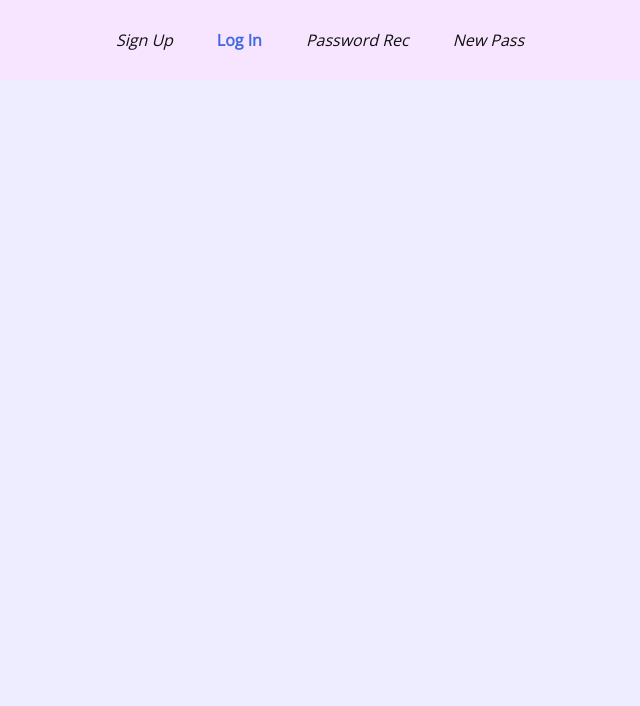
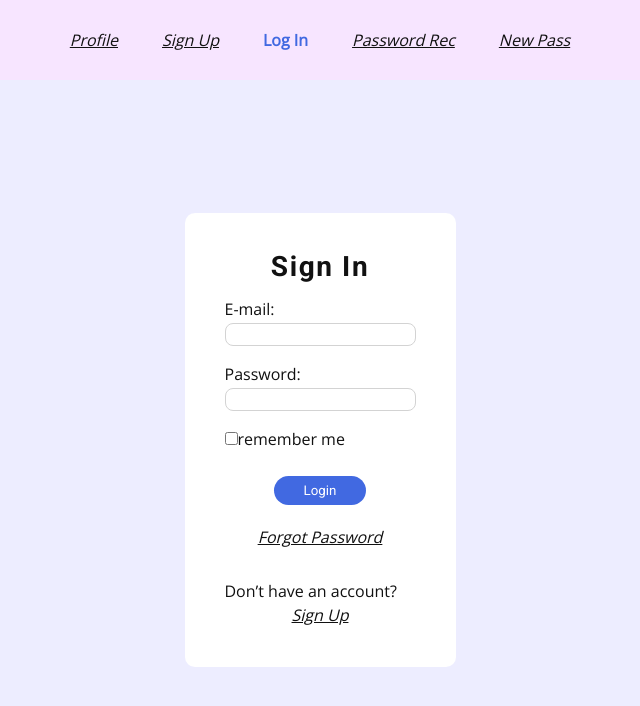
Before and after one commit to Vadzimka0/cards-team, a React (Create React App) app: page /#/login in a window 1280 px wide. Shown: the top 706 px of the page, without its empty margins (320-960 px from the left). Built offline with nearby package versions, Linux system fonts and the light colour scheme; no server answers.

Commit message:
add login logic

```diff
--- a/src/api/authApi.ts
+++ b/src/api/authApi.ts
@@ -8,9 +8,19 @@ export const authAPI = {
       '/auth/register',
       payload,
     ),
+  login: (payload: LoginData) =>
+    instance.post<LoginData, AxiosResponse<UsersInfoResponse>>('/auth/login', payload),
 };
 
 export type RegistrationData = {
   email: string;
   password: string;
 };
+export type LoginData = RegistrationData & { rememberMe: boolean };
+export type UsersInfoResponse = {
+  _id: string;
+  email: string;
+  name: string;
+  avatar?: string;
+  publicCardPacksCount: number;
+};
--- a/src/api/axiosInstance.ts
+++ b/src/api/axiosInstance.ts
@@ -1,6 +1,6 @@
 import axios from 'axios';
 
-export const developmentMode = false;
+export const developmentMode = true;
 
 export const instance = axios.create({
   baseURL: developmentMode
--- a/src/components/Navbar/Navbar.module.css
+++ b/src/components/Navbar/Navbar.module.css
@@ -18,5 +18,6 @@ a.active {
   color: royalblue;
   font-style: normal;
   font-weight: 700;
+  text-decoration: none;
   pointer-events: none;
 }
--- a/src/components/Navbar/Navbar.tsx
+++ b/src/components/Navbar/Navbar.tsx
@@ -7,8 +7,12 @@ import { ReturnComponentType } from 'types';
 
 export const Navbar = (): ReturnComponentType => (
   <header className={styles.navbar}>
-    {/* <NavLink to={PATHS.PROFILE}>Profile</NavLink> */}
-    {/* <NavLink to={PATHS.PACKS}>Packs</NavLink> */}
+    <NavLink
+      to={PATHS.PROFILE}
+      className={({ isActive }) => (isActive ? styles.active : '')}
+    >
+      Profile
+    </NavLink>
     <NavLink
       to={PATHS.SIGN_UP}
       className={({ isActive }) => (isActive ? styles.active : '')}
--- a/src/index.css
+++ b/src/index.css
@@ -59,7 +59,7 @@ body {
 a {
   color: var(--clr-black);
   outline: none;
-  text-decoration: none;
+  text-decoration: underline;
   /*padding: 2px 1px 0;*/
 }
 
@@ -161,58 +161,6 @@ button {
   }
 }
 
-/*  global classes */
-
-/*.btn {
-  text-transform: uppercase;
-  background: var(--clr-white);
-  color: var(--clr-black);
-  padding: 0.375rem 0.75rem;
-  letter-spacing: var(--spacing);
-  display: inline-block;
-  font-weight: 400;
-  transition: var(--transition);
-  font-size: 0.875rem;
-  border: 2px solid transparent;
-  cursor: pointer;
-  box-shadow: 0 1px 3px rgba(0, 0, 0, 0.2);
-  border-radius: var(--radius);
-}
-
-.btn:hover {
-  background: var(--clr-white);
-  color: var(--clr-black);
-}
-
-
-.section {
-  padding: 1rem 0;
-  position: relative;
-}
-
-.section-center {
-  width: 90vw;
-  margin: 0 auto;
-  max-width: 1170px;
-}
-
-@media screen and (min-width: 992px) {
-  .section-center {
-    width: 95vw;
-  }
-}
-
-.loading-img {
-  width: 20rem;
-  height: 20rem;
-  display: block;
-  margin: 10rem auto 0;
-}
-
-main {
-  padding-bottom: 2rem;
-}*/
-
 main {
   min-height: 90vh;
   display: flex;
--- a/src/pages/LogIn/LogIn.module.css
+++ b/src/pages/LogIn/LogIn.module.css
@@ -0,0 +1,40 @@
+.title {
+  text-align: center;
+}
+
+.form > * {
+  margin-top: 16px;
+}
+
+.form label {
+  cursor: pointer;
+}
+
+.form label input {
+  background-color: #fff;
+}
+
+.form button {
+  display: block;
+  margin: 25px auto 0;
+  padding: 7px 30px;
+  border-radius: 20px;
+  border: none;
+  background-color: royalblue;
+  color: #fff;
+  cursor: pointer;
+}
+
+.info {
+  display: flex;
+  flex-direction: column;
+  margin-top: 20px;
+}
+
+.info div {
+  padding-top: 30px;
+}
+
+.link {
+  margin: auto;
+}
--- a/src/pages/LogIn/LogIn.tsx
+++ b/src/pages/LogIn/LogIn.tsx
@@ -1,3 +1,75 @@
+import { FormEvent, useState } from 'react';
+
+import { useDispatch, useSelector } from 'react-redux';
+import { Navigate, NavLink } from 'react-router-dom';
+
+import { PATHS } from 'enums';
+import styles from 'pages/SignUp/SignUp.module.css';
+import { login } from 'store/reducers/authReducer';
+import { AppStoreType } from 'store/store';
 import { ReturnComponentType } from 'types';
 
-export const LogIn = (): ReturnComponentType => null;
+export const LogIn = (): ReturnComponentType => {
+  const dispatch = useDispatch();
+  const isLoggedIn = useSelector<AppStoreType, boolean>(state => state.auth.isLoggedIn);
+
+  const [values, setValues] = useState({
+    email: '',
+    password: '',
+    rememberMe: false,
+  });
+
+  const handleFormSubmit = (e: FormEvent): void => {
+    e.preventDefault();
+    dispatch(login({ ...values }));
+  };
+
+  if (isLoggedIn) return <Navigate to={PATHS.PROFILE} />;
+
+  return (
+    <div>
+      <h3 className={styles.title}>Sign In</h3>
+
+      <form onSubmit={handleFormSubmit} className={styles.form}>
+        <label htmlFor="loginEmail">
+          <div>E-mail:</div>
+          <input
+            id="loginEmail"
+            type="email"
+            value={values.email}
+            onChange={e => setValues({ ...values, email: e.currentTarget.value })}
+          />
+        </label>
+        <label htmlFor="loginPassword">
+          <div>Password:</div>
+          <input
+            id="loginPassword"
+            type="password"
+            autoComplete="on"
+            value={values.password}
+            onChange={e => setValues({ ...values, password: e.currentTarget.value })}
+          />
+        </label>
+        <label htmlFor="loginRememberMe">
+          <input
+            id="loginRememberMe"
+            type="checkbox"
+            checked={values.rememberMe}
+            onChange={e => setValues({ ...values, rememberMe: e.currentTarget.checked })}
+          />
+          <span>remember me</span>
+        </label>
+        <button type="submit">Login</button>
+      </form>
+      <div className={styles.info}>
+        <NavLink className={styles.link} to={PATHS.PASSWORD_RECOVERY}>
+          Forgot Password
+        </NavLink>
+        <div>Don’t have an account?</div>
+        <NavLink className={styles.link} to={PATHS.SIGN_UP}>
+          Sign Up
+        </NavLink>
+      </div>
+    </div>
+  );
+};
--- a/src/pages/Profile/Profile.tsx
+++ b/src/pages/Profile/Profile.tsx
@@ -1,3 +1,23 @@
+import { useSelector } from 'react-redux';
+import { Navigate } from 'react-router-dom';
+
+import { UsersInfoResponse } from 'api/authApi';
+import { PATHS } from 'enums';
+import { AppStoreType } from 'store/store';
 import { ReturnComponentType } from 'types';
 
-export const Profile = (): ReturnComponentType => null;
+export const Profile = (): ReturnComponentType => {
+  const userInfo = useSelector<AppStoreType, null | UsersInfoResponse>(
+    state => state.auth.userInfo,
+  );
+  const isLoggedIn = useSelector<AppStoreType, boolean>(state => state.auth.isLoggedIn);
+
+  if (!isLoggedIn) return <Navigate to={PATHS.LOGIN} />;
+
+  return (
+    <div>
+      <div>Email: {userInfo && userInfo.email}</div>
+      <div>Name: {userInfo && userInfo.name}</div>
+    </div>
+  );
+};
--- a/src/pages/SignUp/SignUp.module.css
+++ b/src/pages/SignUp/SignUp.module.css
@@ -28,7 +28,11 @@
 .info {
   display: flex;
   flex-direction: column;
-  margin-top: 40px;
+  margin-top: 20px;
+}
+
+.info div {
+  padding-top: 30px;
 }
 
 .link {
--- a/src/store/reducers/authReducer.ts
+++ b/src/store/reducers/authReducer.ts
@@ -1,11 +1,11 @@
-import { authAPI, RegistrationData } from 'api/authApi';
+import { authAPI, LoginData, RegistrationData, UsersInfoResponse } from 'api/authApi';
 import { AppDispatch } from 'store/store';
 
 const initState = {
   isRegisterSuccess: false,
+  isLoggedIn: false,
+  userInfo: null,
 };
-
-export type InitStateType = typeof initState;
 
 export const authReducer = (
   state: InitStateType = initState,
@@ -13,18 +13,34 @@ export const authReducer = (
 ): InitStateType => {
   switch (action.type) {
     case 'AUTH/SET_REGISTER_SUCCESS':
+    case 'AUTH/SET_USER_INFO':
+    case 'AUTH/SET_IS_LOGGED_IN':
       return { ...state, ...action.payload };
     default:
       return state;
   }
 };
 
+// action creators
 export const setRegistrationSuccess = (isRegisterSuccess: boolean) =>
   ({
     type: 'AUTH/SET_REGISTER_SUCCESS',
     payload: { isRegisterSuccess },
   } as const);
 
+export const setUsersInfo = (userInfo: UsersInfoResponse) =>
+  ({
+    type: 'AUTH/SET_USER_INFO',
+    payload: { userInfo },
+  } as const);
+
+export const setIsLoggedIn = (isLoggedIn: boolean) =>
+  ({
+    type: 'AUTH/SET_IS_LOGGED_IN',
+    payload: { isLoggedIn },
+  } as const);
+
+// thunk creators
 export const registration =
   (registrationsData: RegistrationData) => async (dispatch: AppDispatch) => {
     try {
@@ -40,4 +56,28 @@ export const registration =
     }
   };
 
-type ActionsTypes = ReturnType<typeof setRegistrationSuccess>;
+export const login = (loginData: LoginData) => async (dispatch: AppDispatch) => {
+  try {
+    // dispatch(setAppIsLoading(true));
+    const response = await authAPI.login(loginData);
+    dispatch(setUsersInfo(response.data));
+    dispatch(setIsLoggedIn(true));
+    // dispatch(setAppInfo(`Successful login, ${response.data.name}`));
+  } catch (e) {
+    // errorsHandler(e, dispatch);
+  } finally {
+    // dispatch(setAppIsLoading(false));
+  }
+};
+
+// types
+export type InitStateType = {
+  isRegisterSuccess: boolean;
+  isLoggedIn: boolean;
+  userInfo: null | UsersInfoResponse;
+};
+
+type ActionsTypes =
+  | ReturnType<typeof setRegistrationSuccess>
+  | ReturnType<typeof setIsLoggedIn>
+  | ReturnType<typeof setUsersInfo>;
```
Also changed, not shown: src/store/reducers/auth.ts (deleted, +0 -25 lines), src/store/reducers/login.ts (deleted, +0 -25 lines).
